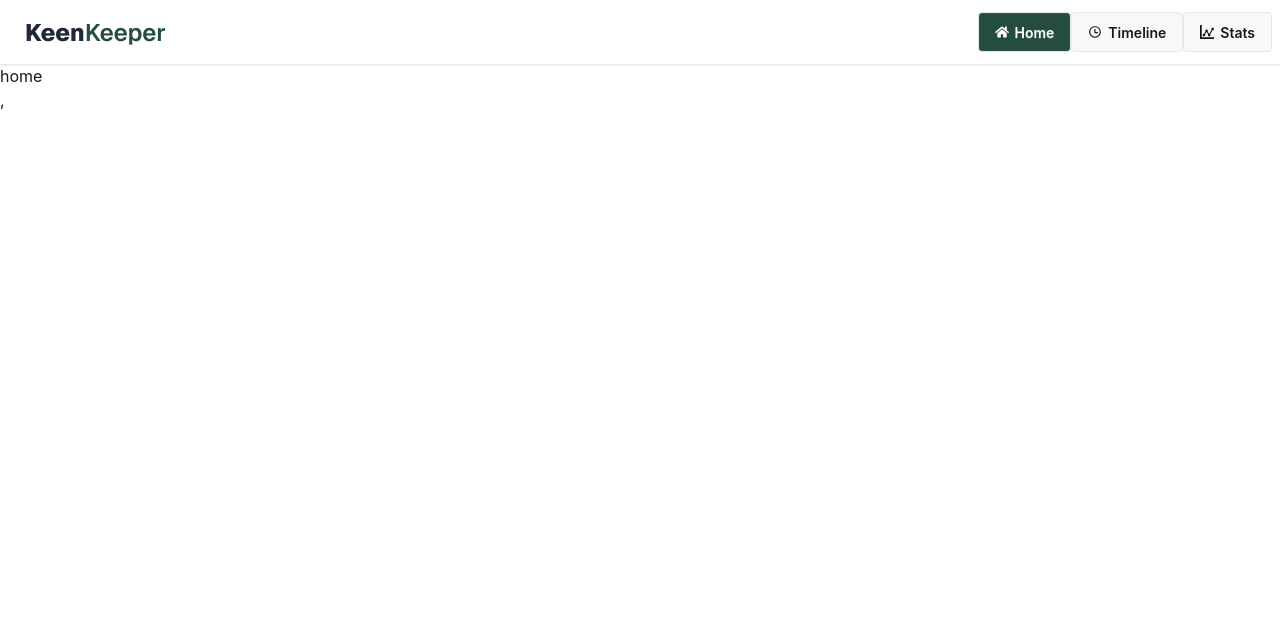
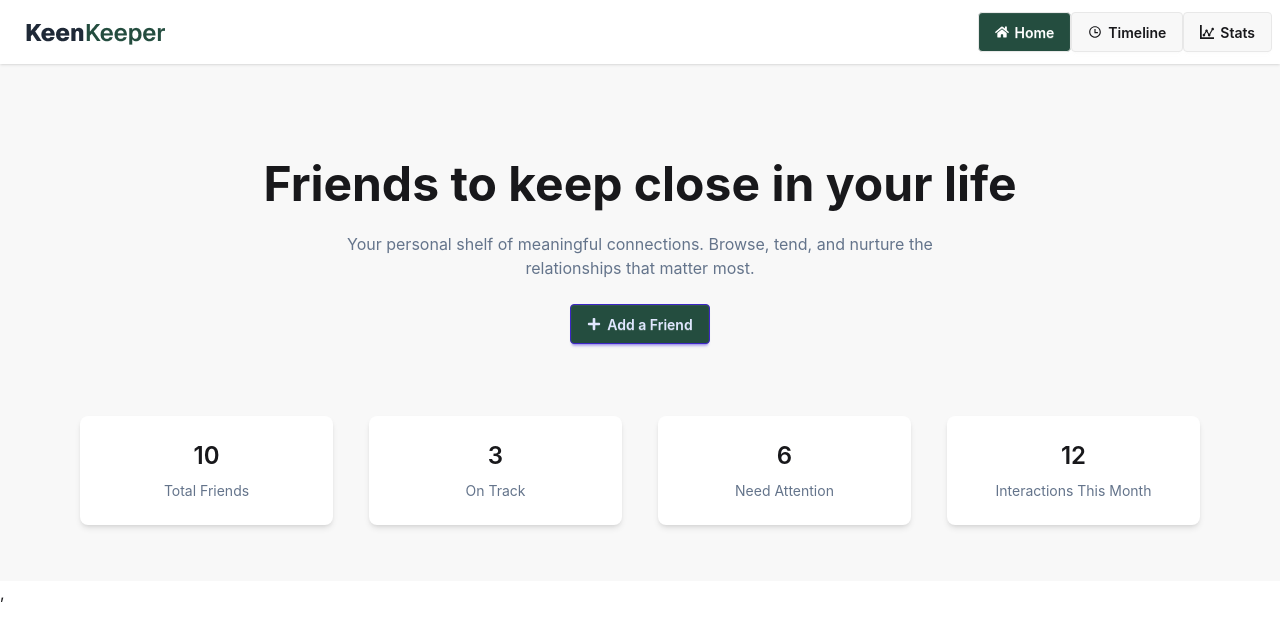
Before and after one commit to zisanahmed97/assignment7-ph-zisanahmed, a React (Vite) app: page / in a window 1280 px wide. Shown: the top 638 px of the page. Built offline with nearby package versions, Linux system fonts and the light colour scheme.

Commit message:
added hero section

```diff
--- a/src/Components/Home/Home.jsx
+++ b/src/Components/Home/Home.jsx
@@ -1,9 +1,61 @@
 import React from 'react';
-
+import { FaPlus } from "react-icons/fa";
 const Home = () => {
     return (
         <div>
-            <h2>home</h2>
+           <div className="hero bg-base-200 ">
+  <div className="hero-content text-center">
+    <div className="">
+      <h1 className="text-5xl font-bold pt-[80px]">Friends to keep close in your life</h1>
+      <p className="py-6 text-[#64748B]">
+        Your personal shelf of meaningful connections. Browse, tend, and nurture the <br />
+relationships that matter most.
+      </p>
+      <button className="btn btn-primary bg-[#244D3F]"><FaPlus />Add a Friend</button>
+    </div>
+</div>
+</div>
+
+
+<div className='bg-base-200 py-14 '>
+  <div className='max-w-6xl mx-auto px-4  grid grid-cols-1 gap-9  md:grid-cols-4 lg:grid-cols-4'>
+      <div className="card bg-base-100 w-full shadow-md">
+
+  <div className="card-body items-center text-center">
+    <h2 className="card-title text-2xl font-semibold">10</h2>
+    <p className='text-[#64748B]'>Total Friends</p>
+
+  </div>
+</div>
+
+  <div className="card bg-base-100 w-full shadow-md">
+
+  <div className="card-body items-center text-center">
+    <h2 className="card-title text-2xl font-semibold">3</h2>
+    <p className='text-[#64748B]'>On Track</p>
+
+  </div>
+</div>
+
+
+  <div className="card bg-base-100 w-full shadow-md">
+
+  <div className="card-body items-center text-center">
+    <h2 className="card-title text-2xl font-semibold">6</h2>
+    <p className='text-[#64748B]'>Need Attention</p>
+
+  </div>
+</div>
+  <div className="card bg-base-100 w-full shadow-md">
+
+  <div className="card-body items-center text-center">
+    <h2 className="card-title text-2xl font-semibold">12</h2>
+    <p className='text-[#64748B]'>Interactions This Month</p>
+
+  </div>
+</div>
+  </div>
+</div>
         </div>
     );
 };
```
